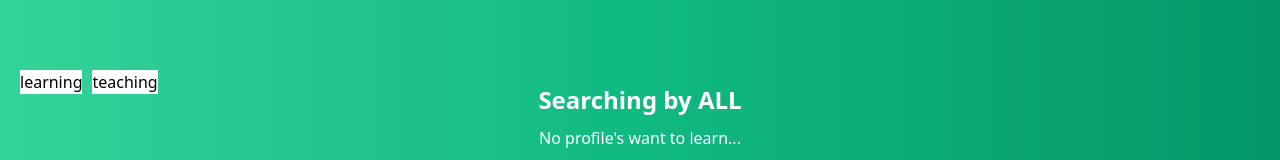
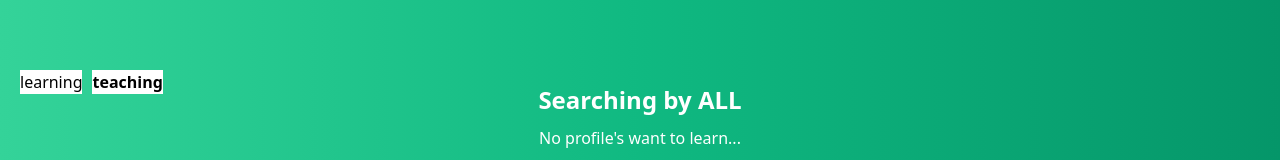
Before and after one commit to KaiMitchell/skillswap, a React (Vite) app: page / in a window 1280 px wide. Shown: the part 245-405 px from the top of the page. Built offline with nearby package versions, Linux system fonts and the light colour scheme; no server answers.

Commit message:
change appearance of learning or teaching buttons to help with distinguishability

```diff
--- a/src/Components/MainPanel/Filter/FilterPanel.jsx
+++ b/src/Components/MainPanel/Filter/FilterPanel.jsx
@@ -10,6 +10,7 @@ function FilterPanel({
     setFilter,
     filter,
     setIsToLearnProfiles,
+    isToLearnProfiles,
 }) {
     const [isMobileFilter, setIsMobileFilter] = useState(false);
 
@@ -40,12 +41,12 @@ function FilterPanel({
             <div className='flex gap-2.5 ml-5'>
                 <Button
                     text={`learning`}
-                    styles={`bg-white`}
+                    styles={`${isToLearnProfiles && 'font-bold'} bg-white`}
                     handleOnClick={() => setIsToLearnProfiles(true)}
                 />
                 <Button
                     text={`teaching`}
-                    styles={`bg-white`}
+                    styles={`${!isToLearnProfiles && 'font-bold'} bg-white`}
                     handleOnClick={() => setIsToLearnProfiles(false)}
                 />
             </div>
--- a/src/Components/Profile/CardDetails.jsx
+++ b/src/Components/Profile/CardDetails.jsx
@@ -26,13 +26,6 @@ function CardDetails({
     useEffect(() => {
         isRenderAllSkills && fetchProfileSkills();
     }, [isRenderAllSkills]);
-
-    //add line break after every word in displayed skilll
-    function addLineBreak(str) {
-        return str.split(' ').map((word) => word + '\n').join(' ');
-    };
-
-    addLineBreak(displayedSkill)
 
     async function fetchProfileSkills() {
 
@@ -92,7 +85,7 @@ function CardDetails({
                     <div className='w-full grow flex items-center lg:gap-2.5'>
                         <div className={`ml-5 mt-2.5`}>
                             <p className={`${isRenderAllSkills && 'text-xs'}`}>primary skill to {isToLearn ? 'learn' : 'teach'}:</p>
-                            <h2 className={`${isRenderAllSkills ? 'text-large lg:text-xl' : 'text-xl lg:text-3xl '} font-extrabold`}>{addLineBreak(displayedSkill)}</h2>
+                            <h2 className={`${isRenderAllSkills ? 'text-large lg:text-xl' : 'text-xl lg:text-3xl '} font-extrabold`}>{displayedSkill}</h2>
                         </div>
                     </div>
                 }
--- a/src/Sections/Main.jsx
+++ b/src/Sections/Main.jsx
@@ -28,6 +28,7 @@ function Main({
                 filter={filter}
                 skills={skills}
                 setIsToLearnProfiles={setIsToLearnProfiles}
+                isToLearnProfiles={isToLearnProfiles}
             />
             <CardPanel
                 user={user}
```
